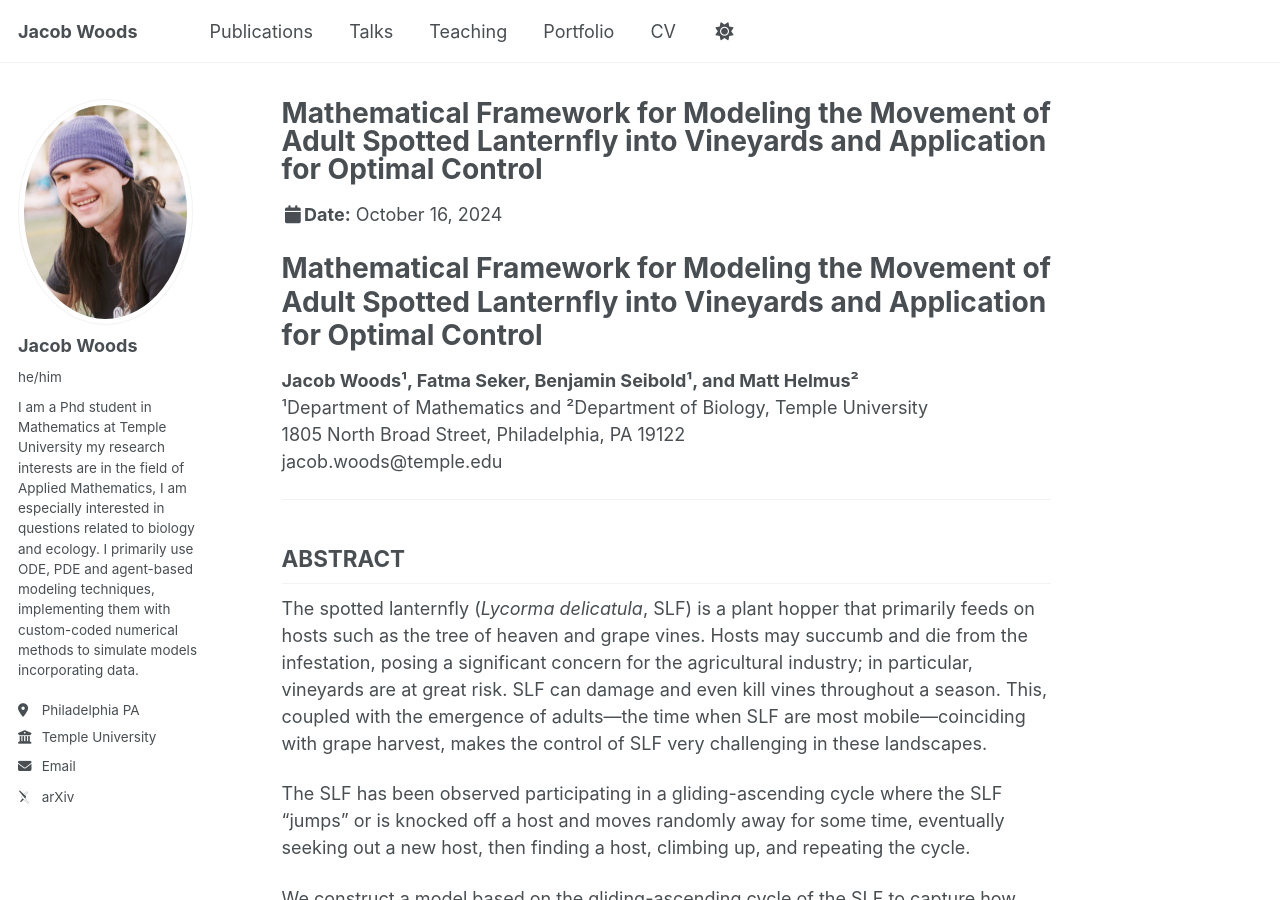
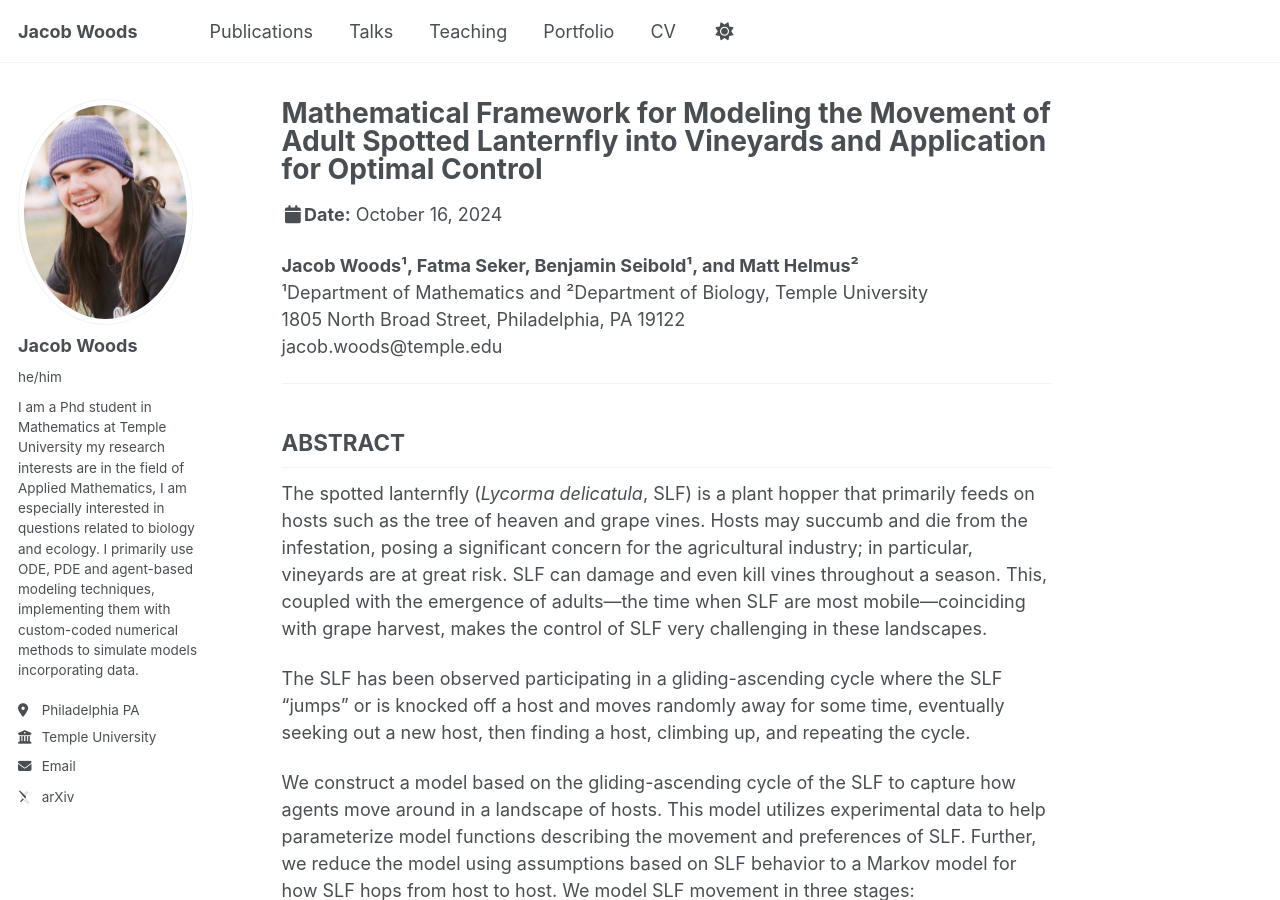
Before and after one commit to JacobWoods/JacobWoods.github.io, a Jekyll site: the page built from _talks/SLF3.md, in a window 1280 px wide and 900 px high. Built offline with Jekyll 4.4.1, drawn with Linux system fonts in a browser that asks for light colours; some web fonts are replaced.

Commit message:
Update SLF3.md

```diff
--- a/_talks/SLF3.md
+++ b/_talks/SLF3.md
@@ -7,7 +7,6 @@ venue: "Spotted Lanternfly Research and Technical Development Meeting"
 date: 2024-10-16
 location: "Wooster, OH, USA"
 ---
-# Mathematical Framework for Modeling the Movement of Adult Spotted Lanternfly into Vineyards and Application for Optimal Control
 
 **Jacob Woods¹, Fatma Seker, Benjamin Seibold¹, and Matt Helmus²**
 ¹Department of Mathematics and ²Department of Biology, Temple University
```
